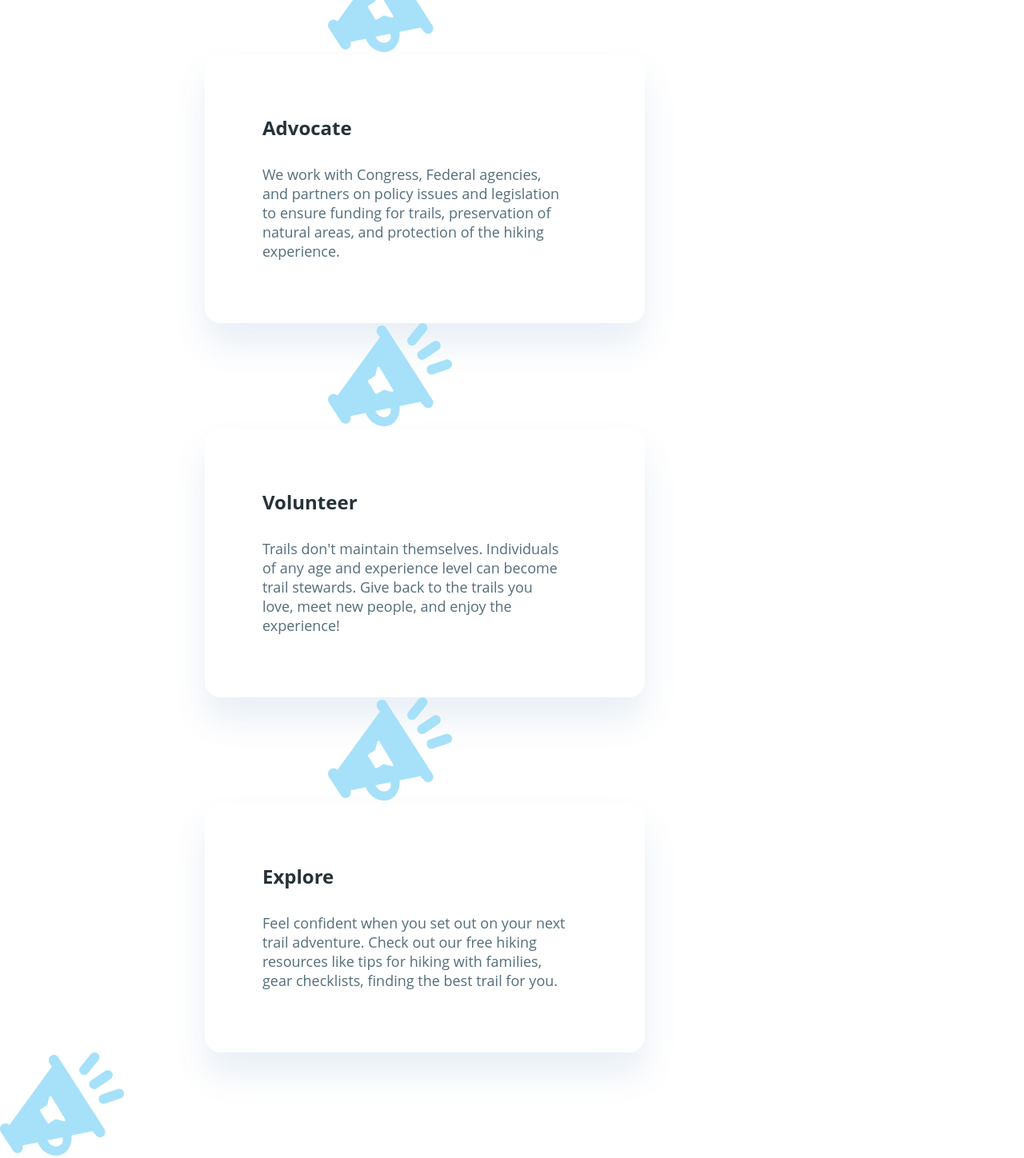
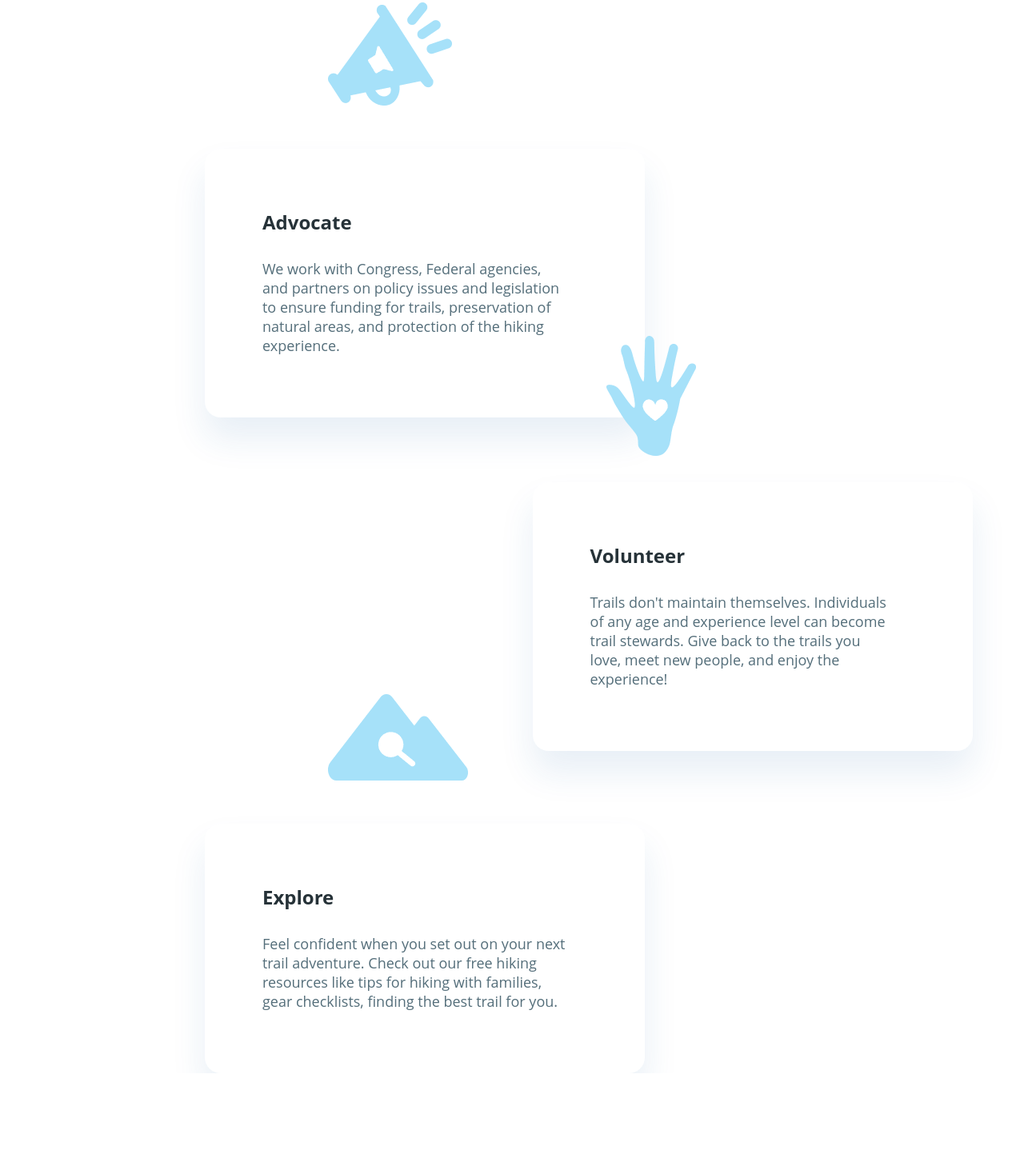
Before and after one commit to Reecure/LandingPage, a plain HTML site: page first-landing/src/index.html in a window 1280 px wide. Shown: the part 1418-2866 px from the top of the page at 80% size. After the commit the page ends 2760 px from the top, so only its background shows below. Drawn offline with Linux system fonts and the light colour scheme.

Commit message:
benefits_cards

```diff
--- a/first-landing/src/assets/styles/layout/_benefits.scss
+++ b/first-landing/src/assets/styles/layout/_benefits.scss
@@ -5,8 +5,8 @@
 .benefits {
   &__title {
     .h2 {
-      margin: 25% 30% 0 33%;
-      text-align: center;
+      margin: 25% 30% 10.8% 33%;
+      width: 681px;
       @include h2();
       @media (max-width: 1280px) {
         width: 500px;
@@ -43,6 +43,15 @@
       display: block;
       position: relative;
       margin-left: 15%;
+      margin-bottom: 5%;
+    }
+
+    & > div:nth-child(odd) {
+      margin-top: -7%;
+    }
+    & > div:nth-child(even) {
+      margin-top: -10%;
+      margin-left: 40%;
     }
   }
 }
--- a/first-landing/src/index.html
+++ b/first-landing/src/index.html
@@ -45,20 +45,23 @@
             </h2>
           </div>
           <div class="benefits__cards">
+            <div id="card1">
               <div class="advocate-card__img">
                 <img src="../src/assets/styles/img/roopor.png" alt="" />
               </div>
               <div class="card">
                 <div class="card__title">Advocate</div>
                 <div class="card__description">
-                We work with Congress, Federal agencies, and partners on policy
-                issues and legislation to ensure funding for trails,
+                  We work with Congress, Federal agencies, and partners on
+                  policy issues and legislation to ensure funding for trails,
                   preservation of natural areas, and protection of the hiking
                   experience.
                 </div>
               </div>
+            </div>
+            <div id="card2">
               <div class="advocate-card__img">
-              <img src="../src/assets/styles/img/roopor.png" alt="" />
+                <img src="../src/assets/styles/img/hand.png" alt="" />
               </div>
               <div class="card">
                 <div class="card__title">Volunteer</div>
@@ -68,8 +71,10 @@
                   trails you love, meet new people, and enjoy the experience!
                 </div>
               </div>
+            </div>
+            <div id="card3">
               <div class="advocate-card__img">
-              <img src="../src/assets/styles/img/roopor.png" alt="" />
+                <img src="../src/assets/styles/img/mount.png" alt="" />
               </div>
               <div class="card">
                 <div class="card__title">Explore</div>
@@ -81,9 +86,8 @@
               </div>
             </div>
           </div>
+        </div>
       </menu>
     </div>
-
-    <img src="../src/assets/styles/img/roopor.png" alt="" />
   </body>
 </html>
```
Also changed, not shown: first-landing/src/assets/css/index.css, first-landing/src/assets/css/index.min.css, first-landing/src/assets/styles/css/index.css, first-landing/src/assets/styles/css/index.min.css, 4 other files. Lines whose indentation alone changed are shown as unchanged.
